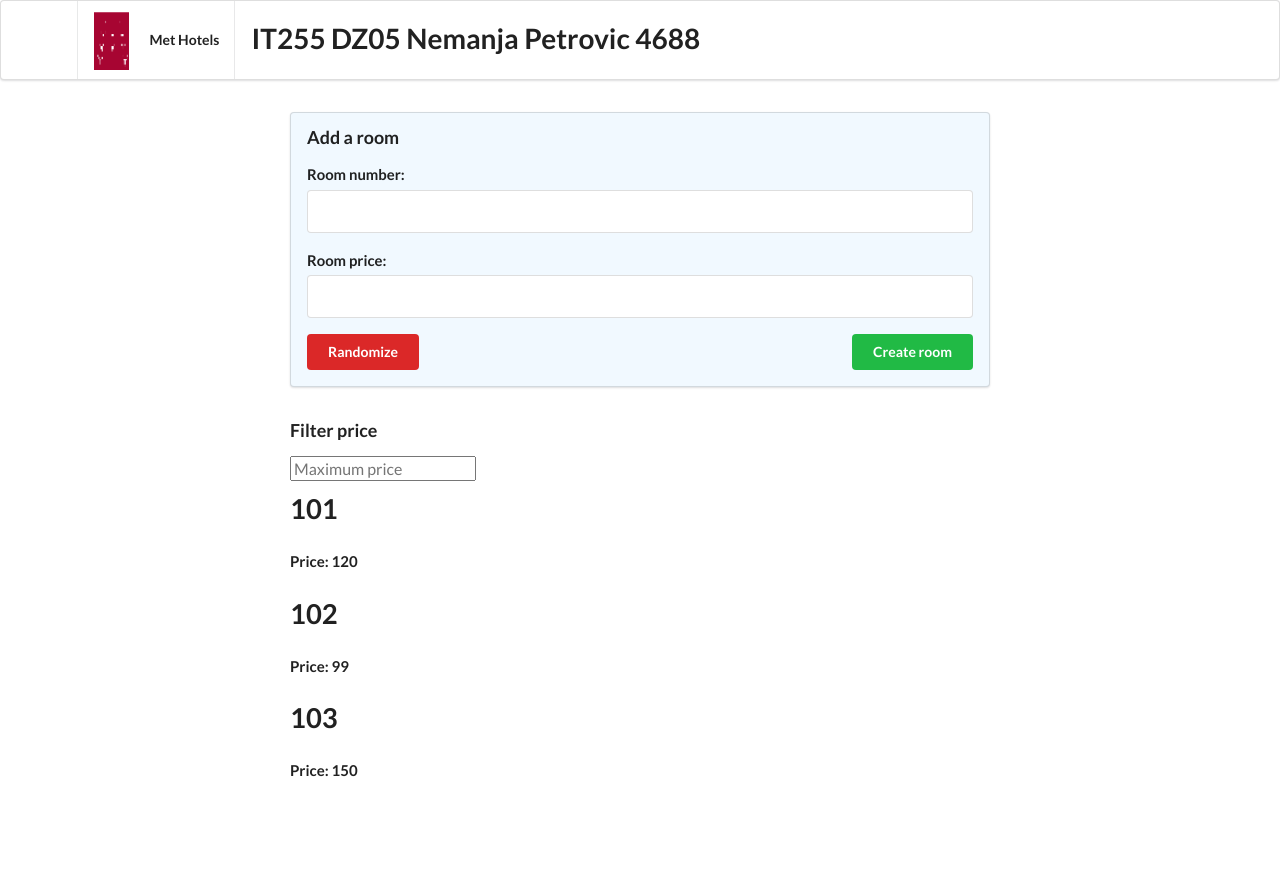
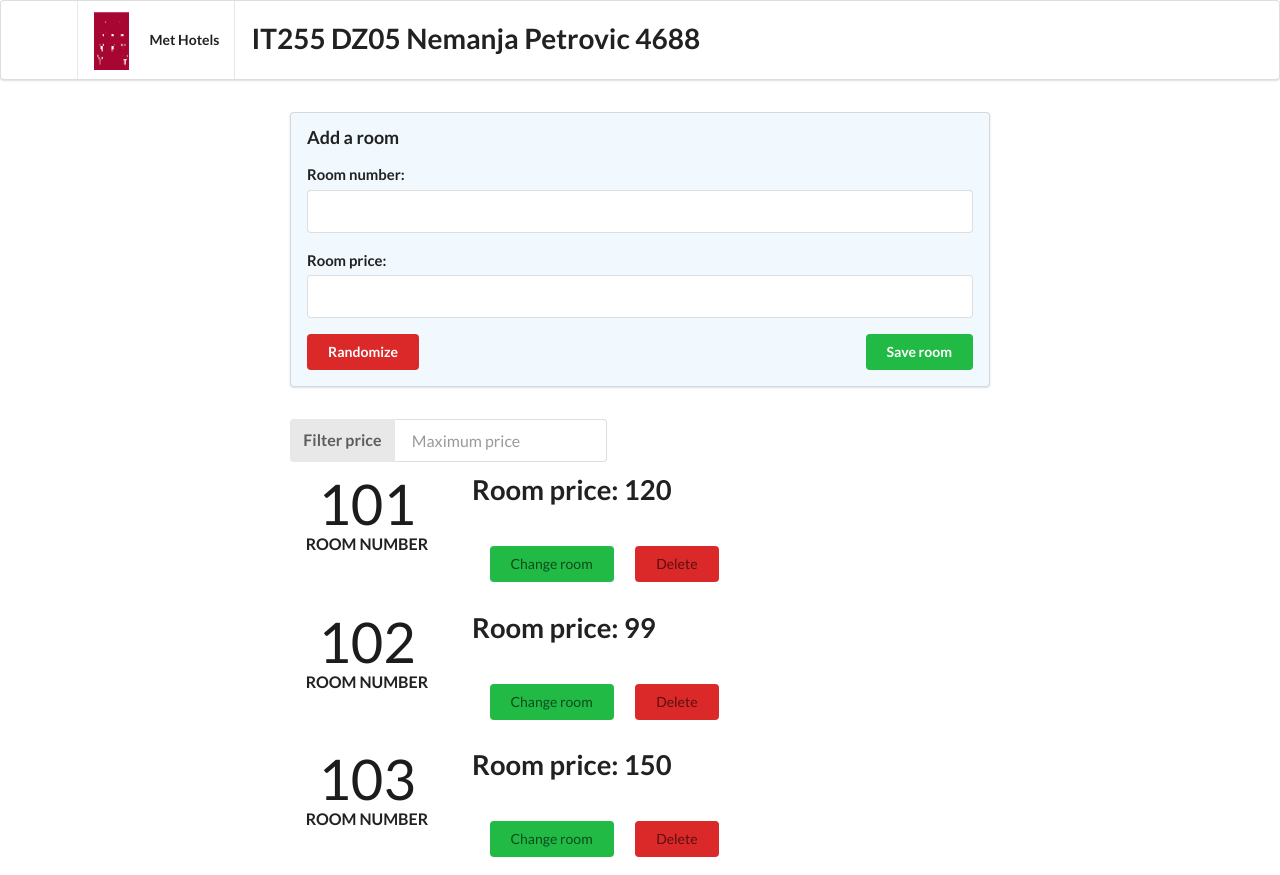
Before and after one commit to dsl94/MetHotels, an Angular app: page / in a window 1280 px wide. Before the commit the page ends 800 px from the top, so only its background shows below. Built offline with nearby package versions, Linux system fonts and the light colour scheme.

Commit message:
IT255-DZ06

```diff
--- a/src/app/app.component.html
+++ b/src/app/app.component.html
@@ -12,7 +12,7 @@
   </div>
 
   <button (click)="addRoom(newRoomNum, newPrice)" class="ui positive right floated button">
-    Create room
+    Save room
   </button>
   <button (click)="randomize()" class="ui negative left floated button">
     Randomize
@@ -20,10 +20,17 @@
 </form>
 
 <div class="ui grid posts">
-  <div class=" mb-5">
-    <h3>Filter price</h3>
+  <div class="ui labeled input">
+    <div class="ui label">
+      Filter price
+    </div>
     <input [(ngModel)]="maxValue" placeholder="Maximum price">
   </div>
-  <app-room *ngFor="let room of rooms | filter: maxValue" [room]="room">
+  <app-room
+  *ngFor="let room of rooms | filter: maxValue"
+  (roomToDelete)="deleteRoom($event)"
+  (updateRoom)="updateRoom($event)"
+  (addRoom)="addRoomExternal($event)"
+  [room]="room">
   </app-room>
 </div>
--- a/src/app/app.component.ts
+++ b/src/app/app.component.ts
@@ -9,6 +9,7 @@ import { Room } from './room/room.model';
 export class AppComponent {
 
   rooms: Room[];
+  roomToUpdateIndex: number;
 
   constructor() {
     this.rooms = [
@@ -16,13 +17,38 @@ export class AppComponent {
       new Room('102', 99),
       new Room('103', 150),
     ];
+    this.roomToUpdateIndex = -1;
   }
 
   addRoom(roomNumber: HTMLInputElement, price: HTMLInputElement): boolean {
-    this.rooms.push(new Room(roomNumber.value, price.valueAsNumber));
+    if (this.roomToUpdateIndex === -1) {
+      this.rooms.push(new Room(roomNumber.value, price.valueAsNumber));
+    } else {
+      this.rooms[this.roomToUpdateIndex].roomNumber = roomNumber.value;
+      this.rooms[this.roomToUpdateIndex].roomPrice = price.valueAsNumber;
+    }
     roomNumber.value = '';
     price.valueAsNumber = 0;
+    this.roomToUpdateIndex = -1;
     return false;
+  }
+
+  deleteRoom(room: Room) {
+    this.rooms = this.rooms.filter(item => {
+      return item.roomNumber !== room.roomNumber
+    });
+  }
+
+  updateRoom(room: Room) {
+    let index = this.rooms.findIndex(i => i.roomNumber === room.roomNumber);
+    (<HTMLInputElement>document.getElementById('roomNum')).value = this.rooms[index].roomNumber;
+    (<HTMLInputElement>document.getElementById('price')).valueAsNumber = this.rooms[index].roomPrice;
+    this.roomToUpdateIndex = index;
+    // this.videos[index].title = this._generateString(6);
+  }
+
+  addRoomExternal(room: Room) {
+    this.rooms.push(room);
   }
 
   randomize() {
--- a/src/app/helpers/filter-pipe.pipe.ts
+++ b/src/app/helpers/filter-pipe.pipe.ts
@@ -6,8 +6,6 @@ import { Pipe, PipeTransform } from '@angular/core';
 export class FilterPipePipe implements PipeTransform {
 
   transform(items: any[], maxValue: number): any[] {
-    console.log(items);
-    console.log(maxValue);
     if(!items) return [];
     if(!maxValue) return items;
     return items.filter( it => {
--- a/src/app/room/room.component.html
+++ b/src/app/room/room.component.html
@@ -1,6 +1,28 @@
-  <div class="twelve wide column">
-        <h4 class="ui large header">
-            {{ room.roomNumber }}
-        </h4>
-        <h4 class="ui header">Price: {{room.roomPrice}}</h4>
+
+<div class="four wide column center aligned price">
+    <div class="ui statistic">
+        <div class="value">
+            {{room.roomNumber}}
+        </div>
+        <div class="label">
+            Room number
+        </div>
     </div>
+</div>
+<div class="twelve wide column">
+    <h4 class="ui large header">
+        Room price: {{ room.roomPrice }}
+    </h4>
+    <ul class="ui big horizontal list voters">
+        <li class="item">
+            <button (click)="changeRoom()" class="ui positive basic button">
+                Change room
+            </button>
+        </li>
+        <li class="item">
+            <button (click)="deleteRoom()" class="ui negative basic button">
+                Delete
+            </button>
+        </li>
+    </ul>
+</div>
--- a/src/app/room/room.component.ts
+++ b/src/app/room/room.component.ts
@@ -1,5 +1,5 @@
 import { Room } from './room.model';
-import { Component, HostBinding, Input, OnInit } from '@angular/core';
+import { Component, EventEmitter, HostBinding, Input, OnInit, Output } from '@angular/core';
 
 @Component({
   selector: 'app-room',
@@ -8,14 +8,25 @@ import { Component, HostBinding, Input, OnInit } from '@angular/core';
 })
 export class RoomComponent implements OnInit {
 
+  @Output() roomToDelete: EventEmitter<Room>;
+  @Output() updateRoom: EventEmitter<Room>;
   @HostBinding('attr.class') cssClass='row';
   @Input() room: Room;
 
   constructor() {
-
+    this.roomToDelete = new EventEmitter();
+    this.updateRoom = new EventEmitter();
    }
 
   ngOnInit(): void {
   }
 
+  public deleteRoom(): void {
+    this.roomToDelete.emit(this.room);
+  }
+
+  public changeRoom(): void {
+    this.updateRoom.emit(this.room);
+  }
+
 }
```
